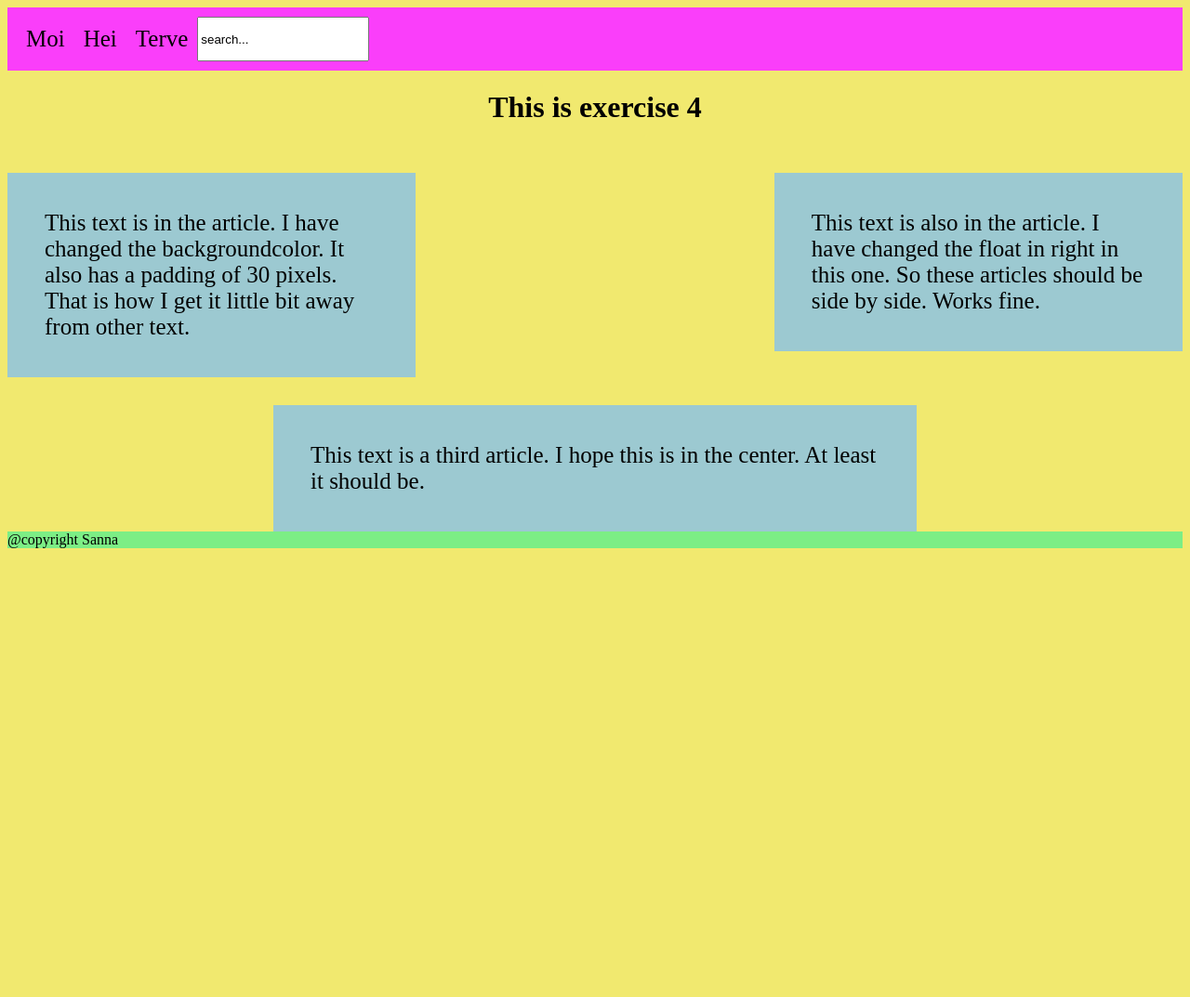
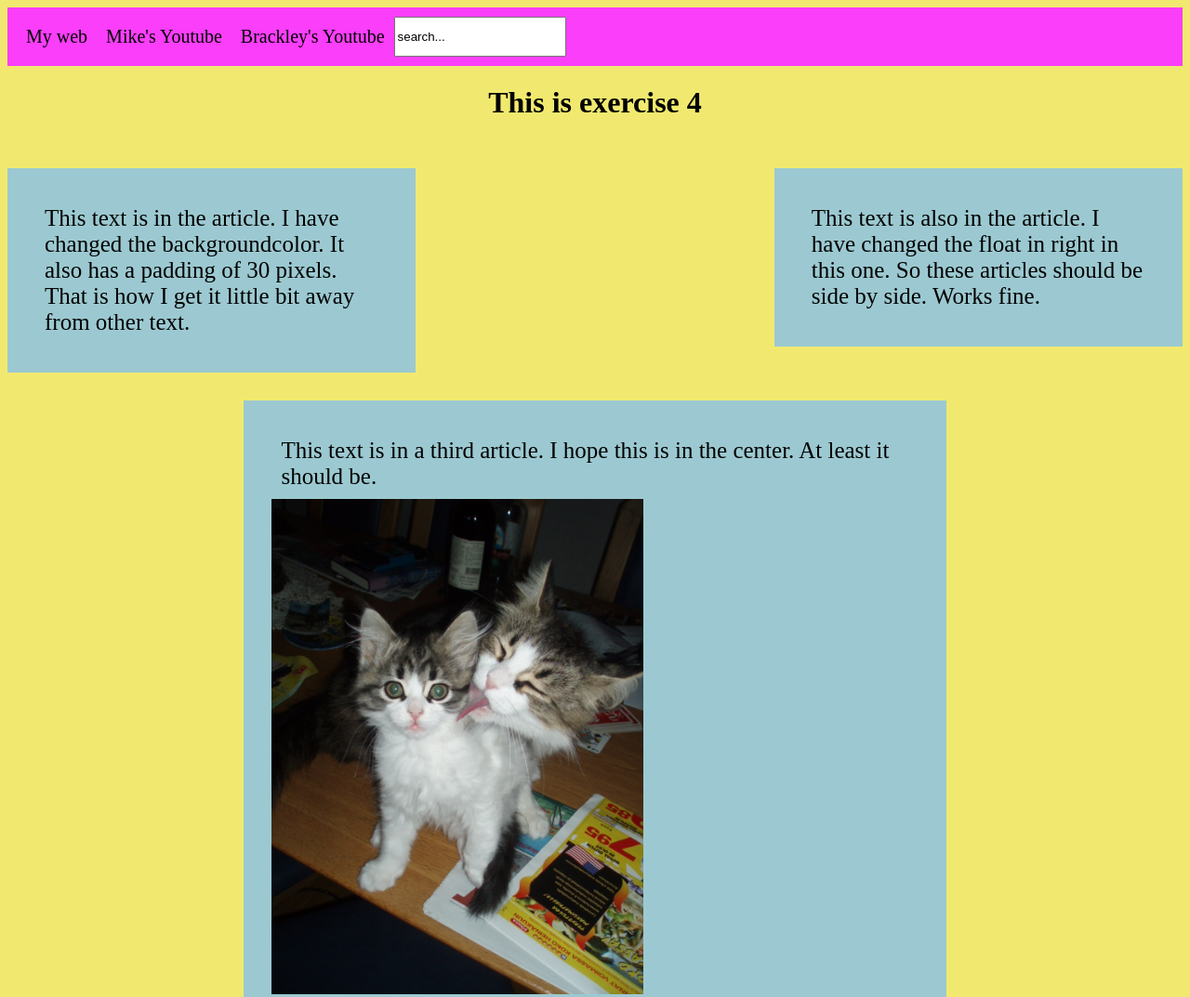
Before and after one commit to Sanivu86/Sanna_Nieminenvuoriowww, a plain HTML site: page exercise4.html in a window 1280 px wide. Shown: the top 1073 px of the page at 93% size. Before the commit the page ends 800 px from the top, so only its background shows below. Drawn offline with Linux system fonts and the light colour scheme.

Commit message:
neljä ok?

```diff
--- a/excercise4.css
+++ b/excercise4.css
@@ -6,6 +6,17 @@ body{
 h1{
     display: block;
     text-align: center;
+}
+a{
+    text-decoration: none;
+    font-size: 20px;
+    padding: 10px;
+    color: black;
+}
+
+a:hover{
+
+    color: rgb(38, 243, 11);
 }
 
 header{
--- a/exercise4.html
+++ b/exercise4.html
@@ -14,9 +14,12 @@
 
         <div class="flexbox">
 
-            <div>Moi</div>
-            <div>Hei</div>
-            <div>Terve</div>
+            <a href="https://sanivu86.github.io/SannaNV/" target="_blank">My web</a>
+            <a href="https://www.youtube.com/channel/UCvmINlrza7JHB1zkIOuXEbw" target= "_blank">
+              Mike's Youtube</a>
+
+                <a href="https://www.youtube.com/channel/UCYbK_tjZ2OrIZFBvU6CCMiA" target="_blank">
+                    Brackley's Youtube </a>
             <input type="text" name="etsi" value="search...">
 
         </div>
@@ -43,12 +46,14 @@
 
 </article>
 
-<article style="width: 50%; margin-left: auto; margin-right: auto; display: block; margin-top: 30px;">
+<article style="width: 55%; margin-left: auto; margin-right: auto; display: block; ">
     <div>
-        This text is a third article. I hope this is in the center. At least it should be.
+        This text is in a third article. I hope this is in the center. At least it should be.
+
     </div>
 
-
+    <img src="hillo.jpg" alt="Cat" width="400px">
+    <img src="images/Monni.jpg" alt="Cat" width="400px" style="margin-left: 20px;">
 </article>
 
 
```
Also changed, not shown: excercise3.html (+2 -2 lines).
